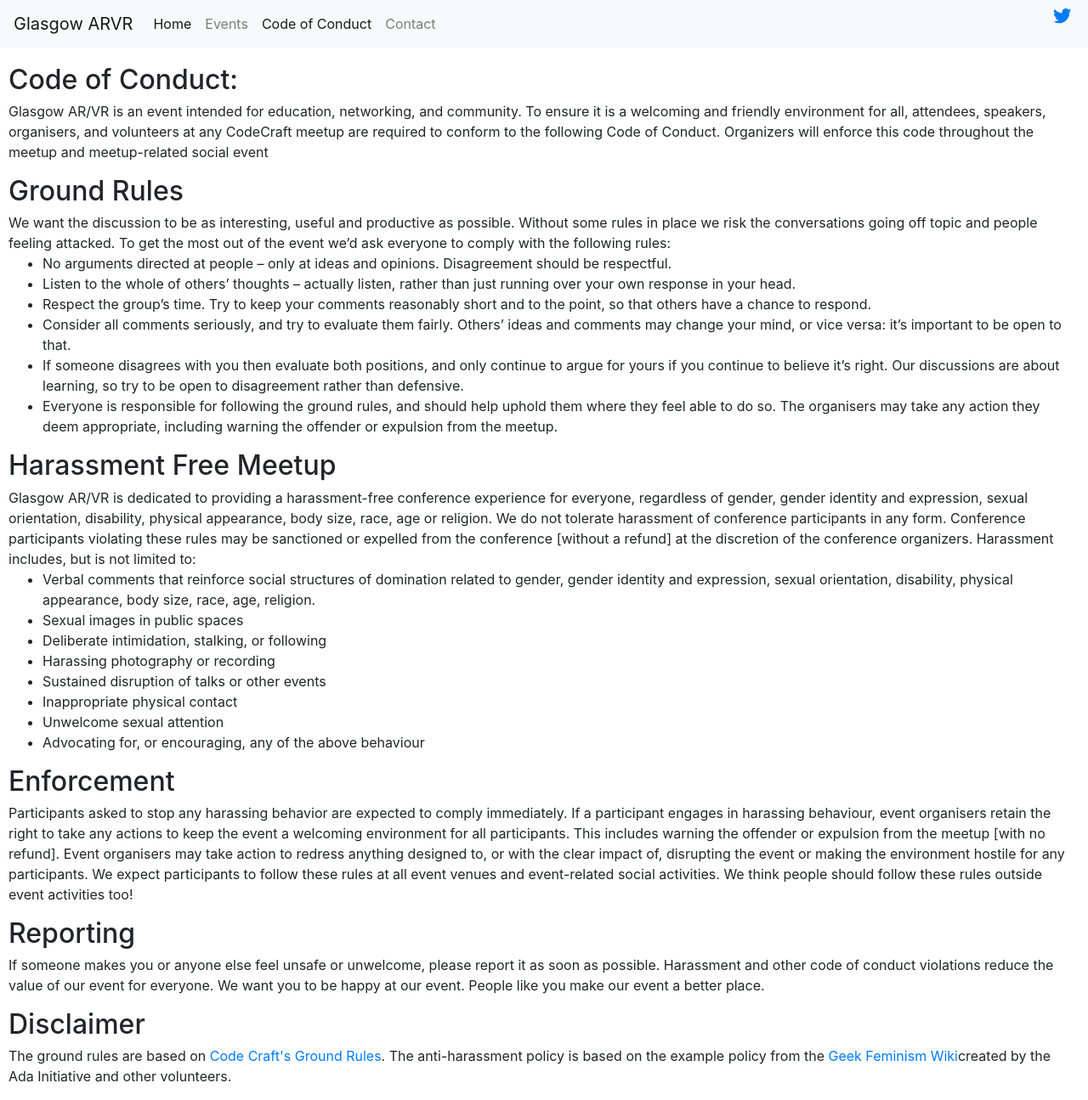
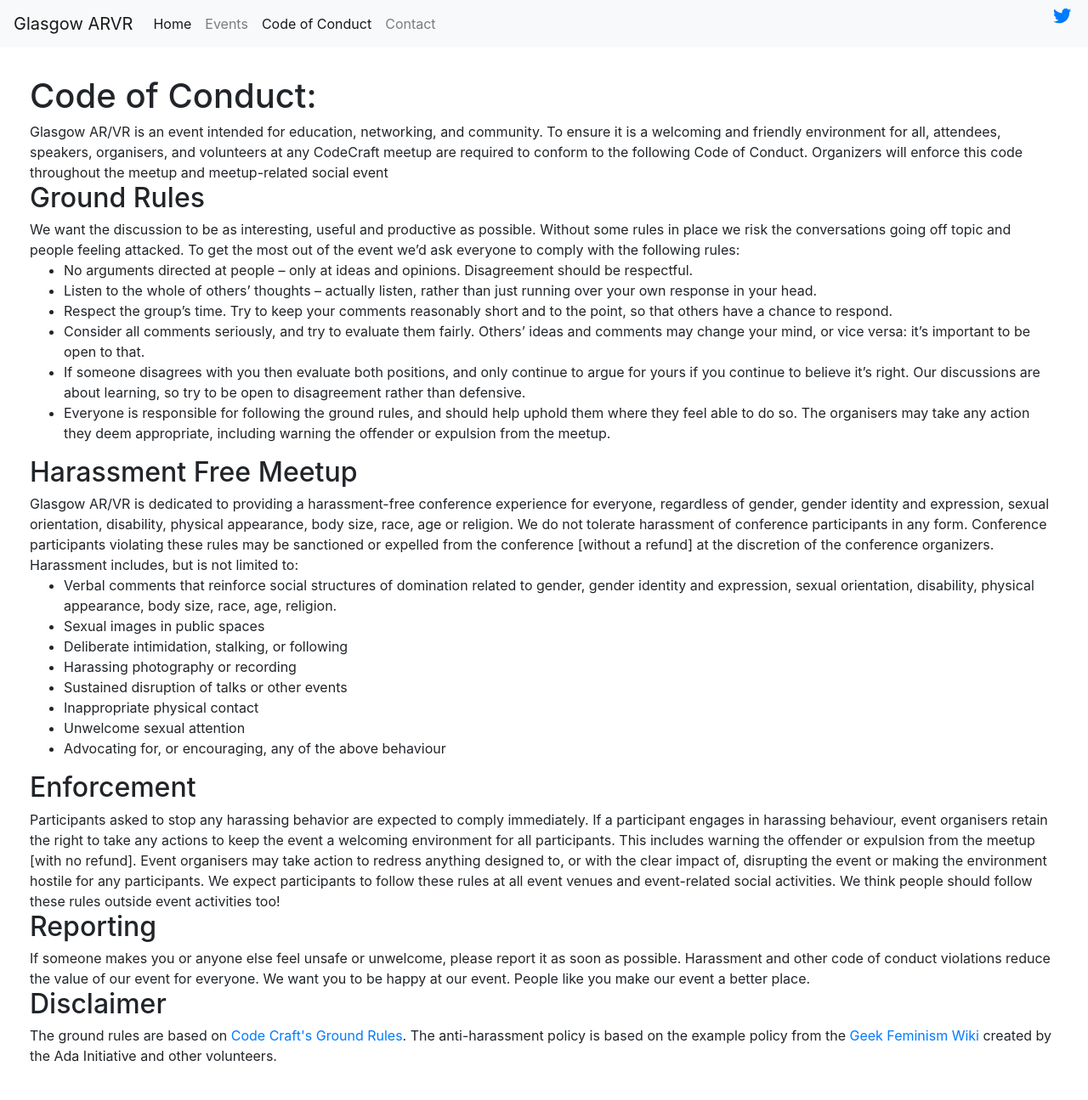
Before and after one commit to dmayers340/GlasgowARVR, a React (Create React App) app: page /codeofconduct in a window 1280 px wide. Shown: the whole page at 85% size. Built offline with nearby package versions, Linux system fonts and the light colour scheme.

Commit message:
Changed the styling to make a bit easier to read

```diff
--- a/src/App.css
+++ b/src/App.css
@@ -64,14 +64,14 @@
 
 .codeofconduct {
   text-align: left;
+  padding: 15px;
 }
 
 .page-container{
-  padding-right: 10px;
-  padding-left: 10px;
-  margin-top: 20px;
+  margin: 20px;
   word-break: break-word;
-  width: 100%;
+  width: 100%w;
+  height:100%;
 }
 
 .right-side {
--- a/src/Components/CodeOfConduct.js
+++ b/src/Components/CodeOfConduct.js
@@ -4,18 +4,14 @@ export const CodeOfConduct = () => {
     return (
         <div className = 'page-container'>
             <div className = 'codeofconduct'>
-            <h2>Code of Conduct:</h2>
-            <p>
+                <h1>Code of Conduct:</h1>
                     Glasgow AR/VR is an event intended for education, networking, and community.
                     To ensure it is a welcoming and friendly environment for all, attendees, speakers,
                     organisers, and volunteers at any CodeCraft meetup are required to conform to the
                     following Code of Conduct. Organizers will enforce this code throughout the
                     meetup and meetup-related social event
-            </p>
-        </div>
-        <div className = 'codeofconduct'>
+
                 <h2>Ground Rules</h2>
-            <p>
                     We want the discussion to be as interesting, useful and productive as possible.
                     Without some rules in place we risk the conversations going off topic and people
                     feeling attacked. To get the most out of the event we’d ask everyone to comply
@@ -28,11 +24,8 @@ export const CodeOfConduct = () => {
                         <li>If someone disagrees with you then evaluate both positions, and only continue to argue for yours if you continue to believe it’s right. Our discussions are about learning, so try to be open to disagreement rather than defensive.</li>
                         <li>Everyone is responsible for following the ground rules, and should help uphold them where they feel able to do so. The organisers may take any action they deem appropriate, including warning the offender or expulsion from the meetup.</li>
                 </ul>
-            </p>
-        </div>
-        <div className = 'codeofconduct'>
+
                 <h2>Harassment Free Meetup</h2>
-            <p>
                     Glasgow AR/VR is dedicated to providing a harassment-free conference experience for
                     everyone, regardless of gender, gender identity and expression, sexual orientation,
                     disability, physical appearance, body size, race, age or religion. We do not tolerate
@@ -53,11 +46,9 @@ export const CodeOfConduct = () => {
                         <li>Unwelcome sexual attention</li>
                         <li>Advocating for, or encouraging, any of the above behaviour</li>
                     </ul>
-            </p>
-        </div>
-        <div className = 'codeofconduct'>
+
                 <h2>Enforcement</h2>
-            <p>
+
                     Participants asked to stop any harassing behavior are expected to comply immediately.
                     If a participant engages in harassing behaviour, event organisers retain the right
                     to take any actions to keep the event a welcoming environment for all participants.
@@ -66,26 +57,18 @@ export const CodeOfConduct = () => {
                     impact of, disrupting the event or making the environment hostile for any participants.
                     We expect participants to follow these rules at all event venues and event-related
                     social activities. We think people should follow these rules outside event activities too!
-            </p>
-        </div>
-        <div className = 'codeofconduct'>
                 <h2>Reporting</h2>
-            <p>
                     If someone makes you or anyone else feel unsafe or unwelcome, please report it
                     as soon as possible. Harassment and other code of conduct violations reduce the
                     value of our event for everyone. We want you to be happy at our event. People
                     like you make our event a better place.
-            </p>
+
+                <h2>Disclaimer</h2>
+                    The ground rules are based on <a href ='www.codecraftuk.org' alt='Code Craft'> Code Craft's Ground Rules</a>.
+                    The anti-harassment policy is based on the example policy from the <a href = 'https://geekfeminism.wikia.org/wiki/Geek_Feminism_Wiki' alt = 'Geek Feminism'> Geek Feminism Wiki </a>
+                    created by the Ada Initiative and other volunteers.
             </div>
-        <div className = 'codeofconduct'>
-            <h2>Disclaimer</h2>
-            <p>
-                The ground rules are based on <a href ='www.codecraftuk.org' alt='Code Craft'> Code Craft's Ground Rules</a>.
-                The anti-harassment policy is based on the example policy from the <a href = 'https://geekfeminism.wikia.org/wiki/Geek_Feminism_Wiki' alt = 'Geek Feminism'> Geek Feminism Wiki</a>
-                created by the Ada Initiative and other volunteers.
-            </p>
         </div>
 
-        </div>
     )
 }
--- a/src/Components/EventList.js
+++ b/src/Components/EventList.js
@@ -14,7 +14,6 @@ export const EventList = () => {
                                     <Card.Body>
                                         <Card.Img variant="top" src={event.imageUrl} />
                                         <Card.Title>{event.eventName}</Card.Title>
-                                        <Card.Text>
                                             <ListGroup className="list-group-flush">
                                                 <ListGroupItem>{event.description}</ListGroupItem>
                                                 <ListGroupItem>{event.date}</ListGroupItem>
@@ -22,7 +21,6 @@ export const EventList = () => {
                                                 <ListGroupItem>{event.location}</ListGroupItem>
                                                 { event.url ? <a href = {event.url}>Sign up on Eventbrite!</a> : ""}
                                             </ListGroup>
-                                        </Card.Text>
                                     </Card.Body>
                                 </Card>
                             </Col>
```
Lines whose indentation alone changed are shown as unchanged.
